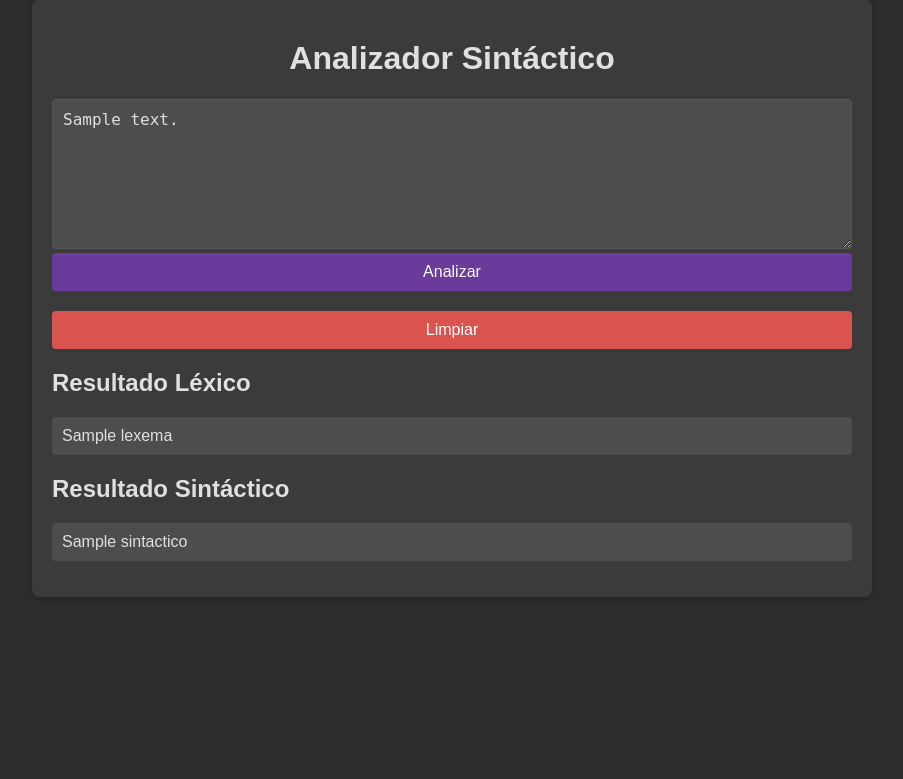
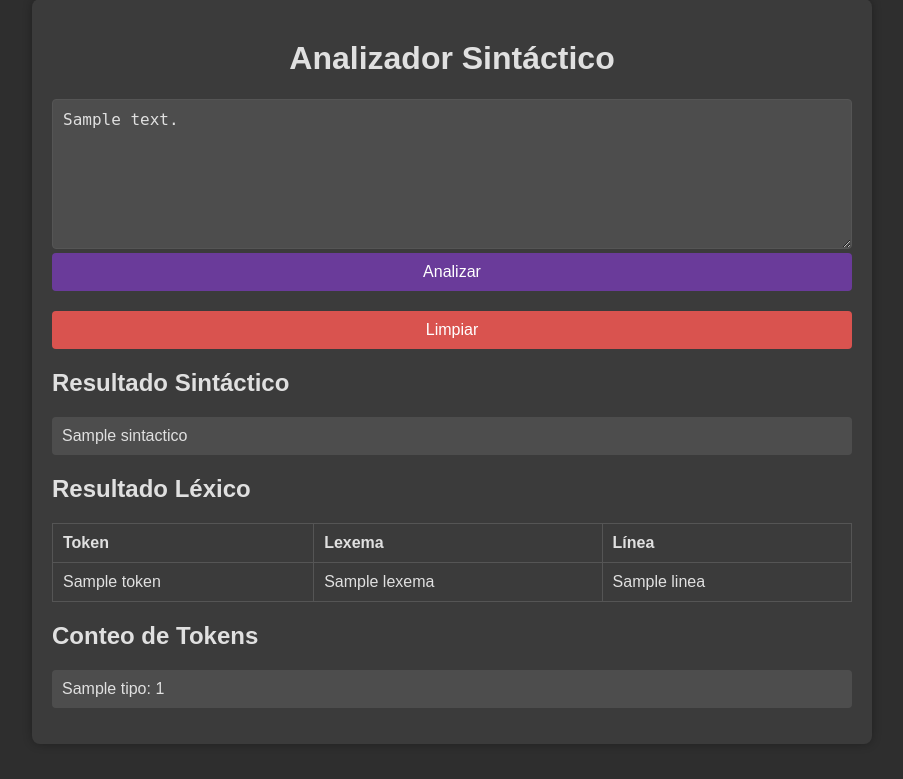
Before and after one commit to SaMods12/Compiladores, a Flask app: template Proyecto/templates/index.html in a window 1280 px wide. Shown: the part 21-800 px from the top of the page, without its empty margins (188-1091 px from the left). Run offline with Flask 3, Linux system fonts and the light colour scheme; the template is opened without the code that fills it: most values are stand-ins (such as "Sample title", 1, 10 or a date in 2020).

Commit message:
mejora del html
se mejoro el html para la muestra del resultado lexico y sus respectivos cambios en el codigo python y css para que funcione

```diff
--- a/Proyecto/static/styles.css
+++ b/Proyecto/static/styles.css
@@ -90,3 +90,65 @@ ul li {
     margin: 5px 0;
     border-radius: 4px;
 }
+
+/* Estilos para los tokens */
+.contenedor_2 p {
+    background-color: #4d4d4d; /* Fondo de los tokens */
+    padding: 10px;
+    border: 1px solid #555; /* Borde de los tokens */
+    border-radius: 4px;
+    margin: 0 0 10px 0;
+}
+
+/* Estilos para la tabla */
+.contenedor_tabla {
+    margin-top: 20px;
+}
+
+table {
+    width: 100%;
+    border-collapse: collapse;
+}
+
+table, th, td {
+    border: 1px solid #555; /* Borde de la tabla */
+}
+
+th, td {
+    padding: 10px;
+    text-align: left;
+}
+
+th {
+    background-color: #3b3b3b; /* Fondo del encabezado de la tabla */
+    color: #e0e0e0; /* Color del texto del encabezado */
+}
+
+tr:nth-child(even) {
+    background-color: #4d4d4d; /* Fondo de las filas pares */
+}
+
+tr:nth-child(odd) {
+    background-color: #3b3b3b; /* Fondo de las filas impares */
+}
+
+/* Estilos para el contador de tokens */
+.contenedor_2 p {
+    background-color: #4d4d4d; /* Fondo de los tokens, igual que el textarea */
+    padding: 10px;
+    border: 1px solid #555; /* Borde oscuro como el resto */
+    border-radius: 4px; /* Borde redondeado similar a botones y tabla */
+    margin: 0 0 10px 0;
+    color: #e0e0e0; /* Color de texto claro */
+    font-size: 16px; /* Tamaño de fuente consistente */
+    box-shadow: 0 0 5px rgba(0, 0, 0, 0.3); /* Sombra ligera para dar profundidad */
+}
+
+/* Estilo del contenedor de los tokens */
+.contenedor_2 {
+    margin-top: 20px;
+    padding: 15px;
+    background-color: #3b3b3b; /* Fondo del contenedor de tokens */
+    border-radius: 8px;
+    box-shadow: 0 0 10px rgba(0, 0, 0, 0.3); /* Sombra similar a la del contenedor principal */
+}
--- a/Proyecto/templates/index.html
+++ b/Proyecto/templates/index.html
@@ -9,6 +9,7 @@
 <body>
     <div class="contenedor">
         <h1>Analizador Sintáctico</h1>
+
         <!-- Formulario para analizar -->
         <form action="/" method="post">
             <textarea name="texto" rows="10" cols="50" placeholder="Ingresa tu código aquí...">{{ texto }}</textarea><br>
@@ -16,6 +17,7 @@
                 <input type="submit" class="analizar" value="Analizar">
             </div>
         </form>
+
         <!-- Formulario separado para limpiar -->
         <form id="clearForm" action="/clear" method="post">
             <div class="botonera">
@@ -23,17 +25,7 @@
             </div>
         </form>
 
-        <h2>Resultado Léxico</h2>
-        <ul>
-            {% if resultado_lexema %}
-                {% for lexema in resultado_lexema %}
-                    <li>{{ lexema }}</li>
-                {% endfor %}
-            {% else %}
-                <li>No hay resultados</li>
-            {% endif %}
-        </ul>
-
+<!-- Resultado Sintáctico -->
         <h2>Resultado Sintáctico</h2>
         <ul>
             {% if resultado_sintactico %}
@@ -44,6 +36,46 @@
                 <li>No hay resultados</li>
             {% endif %}
         </ul>
+
+
+
+        <!-- Resultado Léxico en formato de tabla -->
+        <h2>Resultado Léxico</h2>
+        {% if resultado_lexema %}
+        <div class="contenedor_tabla">
+            <table>
+                <thead>
+                    <tr>
+                        <th>Token</th>
+                        <th>Lexema</th>
+                        <th>Línea</th>
+                    </tr>
+                </thead>
+                <tbody>
+                    {% for lexema in resultado_lexema %}
+                    <tr>
+                        <td>{{ lexema.token }}</td>
+                        <td>{{ lexema.lexema }}</td>
+                        <td>{{ lexema.linea }}</td>
+                    </tr>
+                    {% endfor %}
+                </tbody>
+            </table>
+        </div>
+
+        <!-- Conteo de Tokens -->
+        <div class="contenedor_contadores">
+            <h2>Conteo de Tokens</h2>
+            <ul>
+                {% for tipo, count in token_count.items() %}
+                <li>{{ tipo }}: {{ count }}</li>
+                {% endfor %}
+            </ul>
+        </div>
+        {% else %}
+            <p>No hay resultados léxicos disponibles</p>
+        {% endif %}
+
     </div>
 </body>
 </html>
```
Also changed, not shown: Proyecto/analizador_sintactico.py (+27 -11 lines).
